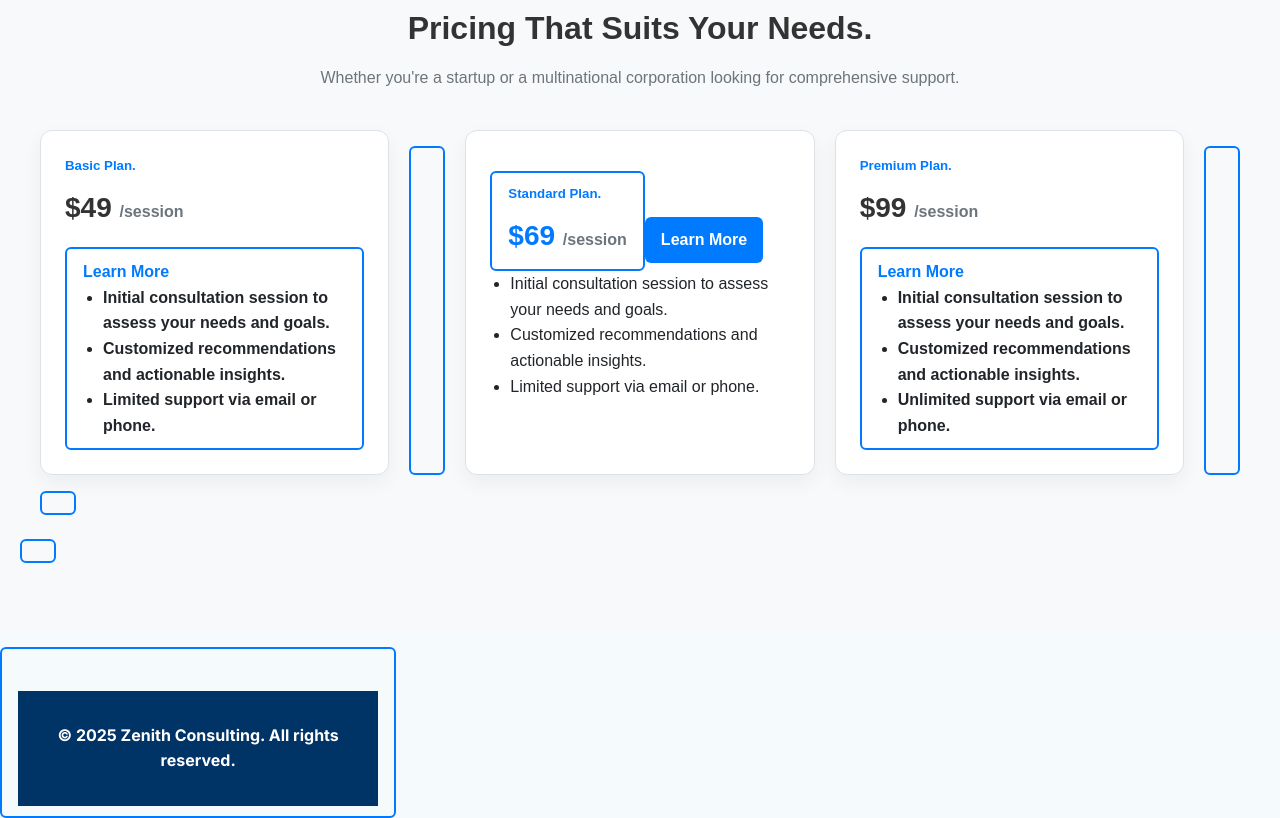
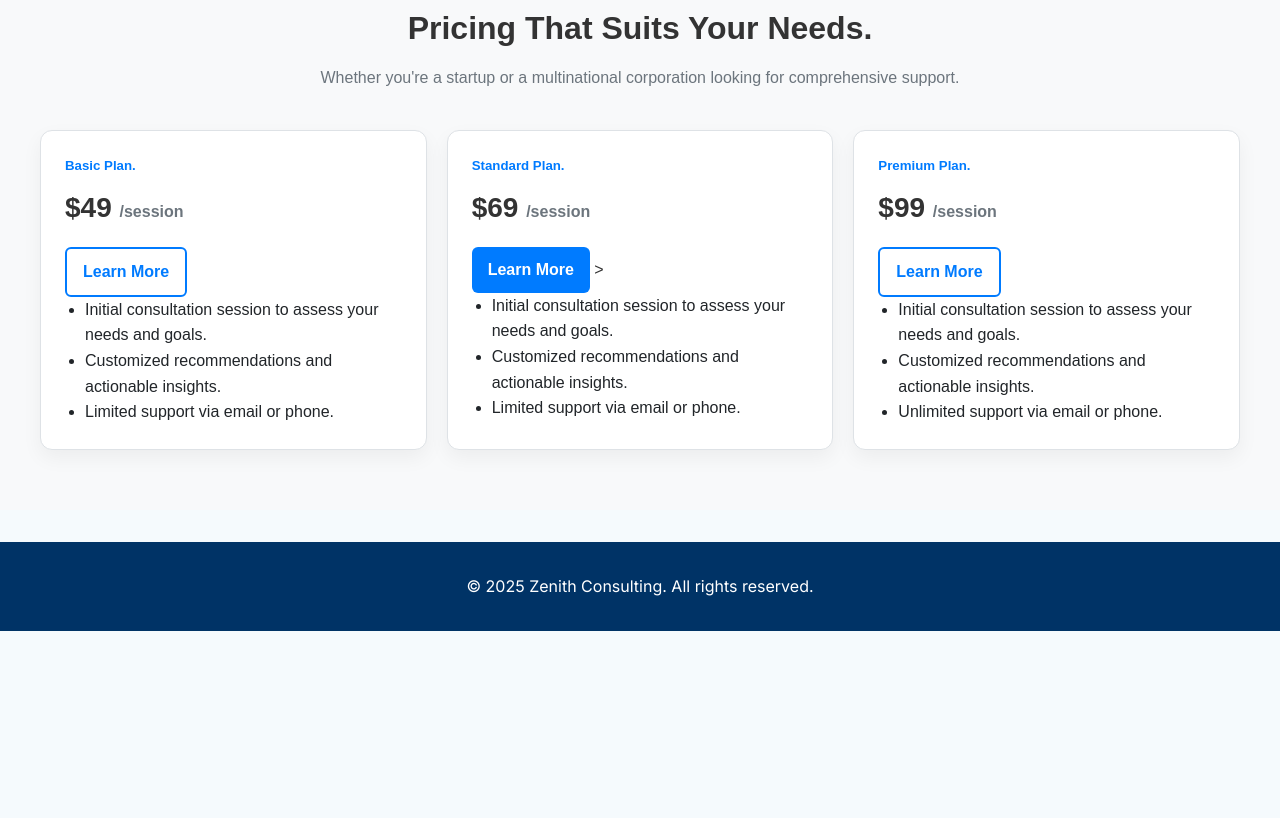
Before and after one commit to snowysite/zenith, a plain HTML site: page index.html in a window 1280 px wide. Shown: the part 4191-5009 px from the top of the page. After the commit the page ends 4822 px from the top, so only its background shows below. Drawn offline with Linux system fonts and the light colour scheme; files whose address does not match are found by name.

Commit message:
Add files via upload

```diff
--- a/index.html
+++ b/index.html
@@ -218,7 +218,7 @@
       <div style="flex: 1 1 300px; background: #fff; border: 1px solid #dee2e6; border-radius: 12px; padding: 24px; box-shadow: 0 8px 20px rgba(0, 0, 0, 0.05);">
         <h5 style="color: #007bff;">Basic Plan.</h5>
         <h3 style="font-size: 28px; font-weight: bold; margin-top: 10px;">$49 <small style="color: #6c757d; font-size: 16px;">/session</small></h3>
-         <a href="#" style="display: inline-block; margin-top: 16px; padding: 10px 16px; border: 2px solid #007bff; color: #007bff; text-decoration: none; border-radius: 6px; font-weight: bold;">Learn More</ul>
+         <a href="#" style="display: inline-block; margin-top: 16px; padding: 10px 16px; border: 2px solid #007bff; color: #007bff; text-decoration: none; border-radius: 6px; font-weight: bold;">Learn More</a>
         <ul style="padding-left: 20px; color: #212529;">
           <li>Initial consultation session to assess your needs and goals.</li>
           <li>Customized recommendations and actionable insights.</li>
@@ -231,6 +231,7 @@
         <h5 style="color: #007bff;">Standard Plan.</h5>
         <h3 style="font-size: 28px; font-weight: bold; margin-top: 10px;">$69 <small style="color: #6c757d; font-size: 16px;">/session</small></h3>
          <a href="#" style="display: inline-block; margin-top: 16px; padding: 10px 16px; background-color: #007bff; color: #fff; text-decoration: none; border-radius: 6px; font-weight: bold;">Learn More</a>
+>
         <ul style="padding-left: 20px; color: #212529;">
           <li>Initial consultation session to assess your needs and goals.</li>
           <li>Customized recommendations and actionable insights.</li>
@@ -242,7 +243,7 @@
       <div style="flex: 1 1 300px; background: #fff; border: 1px solid #dee2e6; border-radius: 12px; padding: 24px; box-shadow: 0 8px 20px rgba(0, 0, 0, 0.05);">
         <h5 style="color: #007bff;">Premium Plan.</h5>
         <h3 style="font-size: 28px; font-weight: bold; margin-top: 10px;">$99 <small style="color: #6c757d; font-size: 16px;">/session</small></h3>
-         <a href="#" style="display: inline-block; margin-top: 16px; padding: 10px 16px; border: 2px solid #007bff; color: #007bff; text-decoration: none; border-radius: 6px; font-weight: bold;">Learn More</ul>
+         <a href="#" style="display: inline-block; margin-top: 16px; padding: 10px 16px; border: 2px solid #007bff; color: #007bff; text-decoration: none; border-radius: 6px; font-weight: bold;">Learn More</a>
         <ul style="padding-left: 20px; color: #212529;">
           <li>Initial consultation session to assess your needs and goals.</li>
           <li>Customized recommendations and actionable insights.</li>
```
